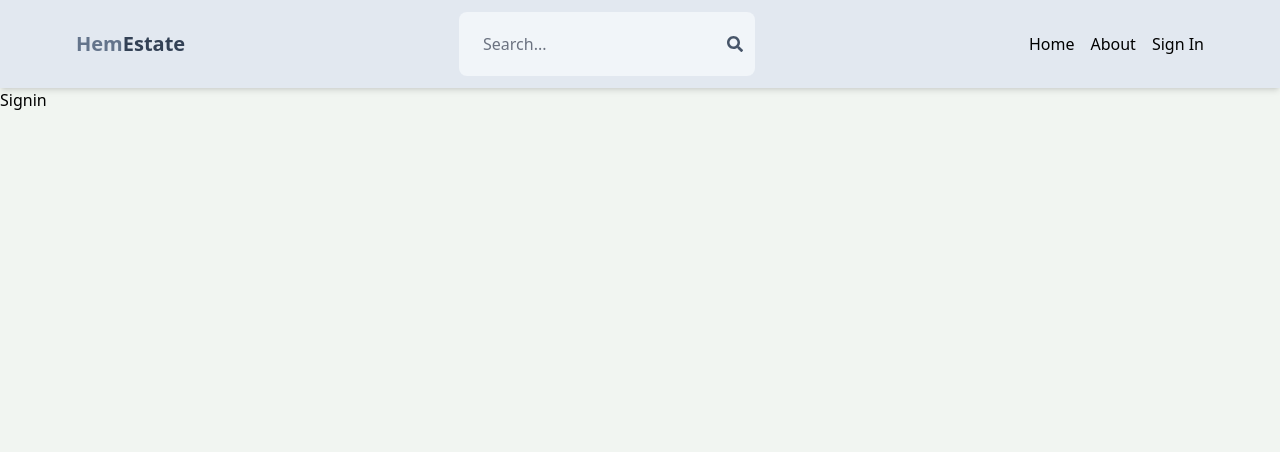
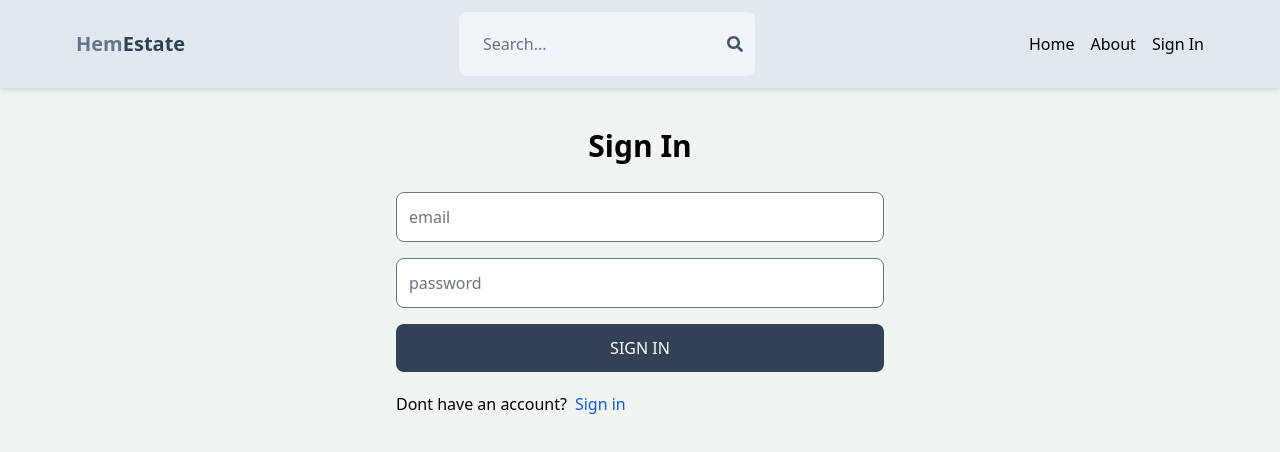
Before and after one commit to sandyhem/MERN-HemEstate, a React (Vite) app in the folder frontend/: page /signin in a window 1280 px wide. Shown: the top 452 px of the page. Built offline with nearby package versions, Linux system fonts and the light colour scheme.

Commit message:
completed signin UI

```diff
--- a/frontend/src/pages/Signin.jsx
+++ b/frontend/src/pages/Signin.jsx
@@ -1,7 +1,69 @@
-import React from 'react'
+import React, { useState } from 'react'
+import { Link, useNavigate } from 'react-router-dom'
 
-export default function Signin() {
+export default function SignIn() {
+  const [formData,setFormData]=useState({});
+  const [error,setError]=useState(null);
+  const [loading,setLoading]=useState(false);
+  const navigate=useNavigate();
+
+
+  const handleChange=(e)=>{
+setFormData({
+  ...formData,
+  [e.target.id]:e.target.value,
+})
+  }
+
+  const handleSubmit=async(e)=>{
+    e.preventDefault();
+    try {
+      const res= await fetch('/api/auth/signin',{
+        method:"POST",
+        headers:{
+          'Content-Type':'application/json'
+        },
+        body:JSON.stringify(formData),
+      })
+      const data= await res.json();
+      console.log(data);
+      if(data.success === false){
+        setError(data.message);
+        setLoading(false);
+        return;
+      }
+      setLoading(false);
+      setError(null);
+      navigate('/');
+    } catch (error) {
+      console.log(error);
+      setLoading(false);
+      setError(error.message);
+    }
+
+  }
+
   return (
-    <div>Signin</div>
+    <div className="p-3 max-w-lg mx-auto">
+      <h1 className='text-3xl text-center font-semibold my-7'>Sign In</h1>
+      <form onSubmit={handleSubmit} className='flex flex-col gap-4'>
+        <input onChange={handleChange} type="email" placeholder='email' className='border p-3 rounded-lg' id='email'/>
+        <input onChange={handleChange} type="password" placeholder='password' className='border p-3 rounded-lg' id='password'/>
+        <button disabled={loading} className='bg-slate-700 text-white p-3 rounded-lg uppercase hover:opacity-95'>
+          {
+            loading? 'Loading...':'Sign in'
+          }
+        </button>
+      </form>
+      <div className="flex gap-2 mt-5">
+        <p>Dont have an account?</p>
+        <Link to='/signup'>
+        <span className='text-blue-700'>Sign in</span>
+        </Link>
+      </div>
+      {
+        error&& <p className='text-red-500'>{error}</p>
+      }
+    </div>
   )
 }
```
